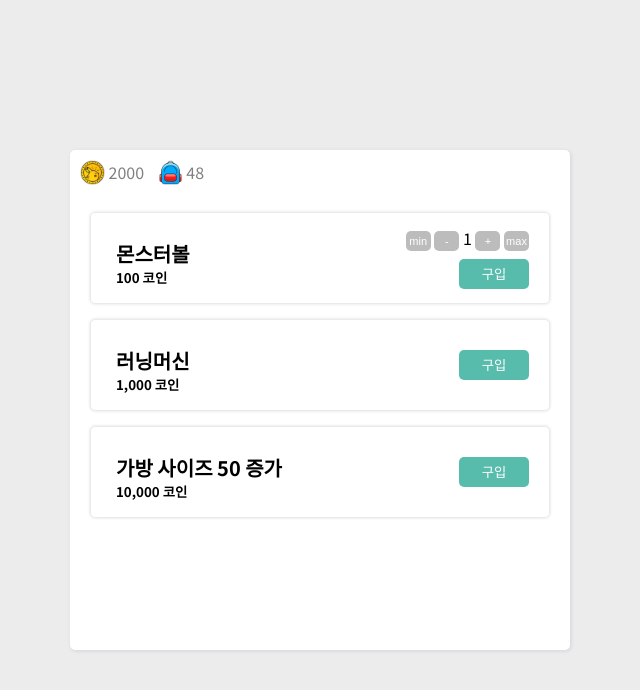
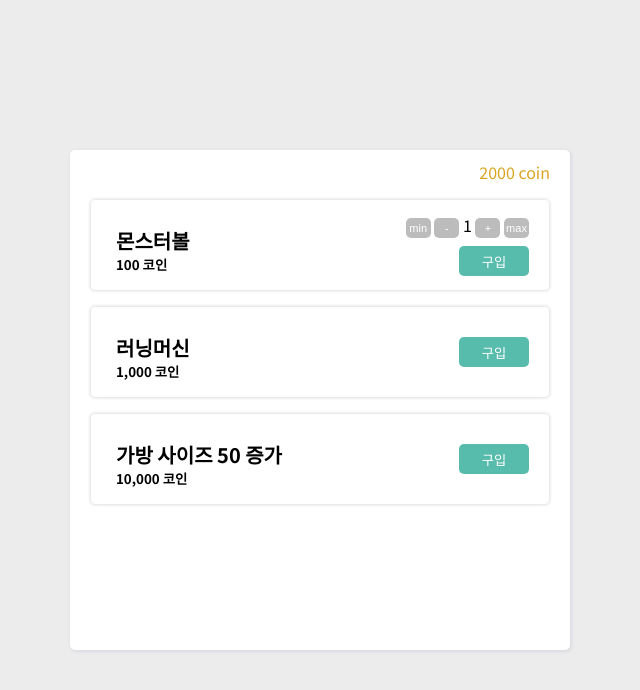
Before and after one commit to kyungeun-j/zzang_pika, a Flask app: page /shop in a window 1280 px wide. Shown: the top 690 px of the page, without its empty margins (320-960 px from the left). Run offline with Flask 2, Linux system fonts and the light colour scheme; the visitor is signed in with stand-in values (Sample User, id 1); some libraries are stand-ins or nearby versions; some web fonts are replaced.

Commit message:
update css on page shop

```diff
--- a/templates/shop.html
+++ b/templates/shop.html
@@ -3,15 +3,9 @@
 {% block content %}
 
 <section class="shopContainer">
-    <div class="inventoryDiv">
-        <span>
-            <img src="../static/icons/coin.png">
-            <span class="userMoney">{{ money }}</span>
-        </span>
-        <span>
-            <img src="../static/icons/bag.png">
-            <span class="userBag">{{ remainBagSize }}</span>
-        </span>
+    <div class="userMoney">
+        <span>{{ money }}</span>
+        <span>coin</span>
     </div>
 
     <article class="shopContent">
```
